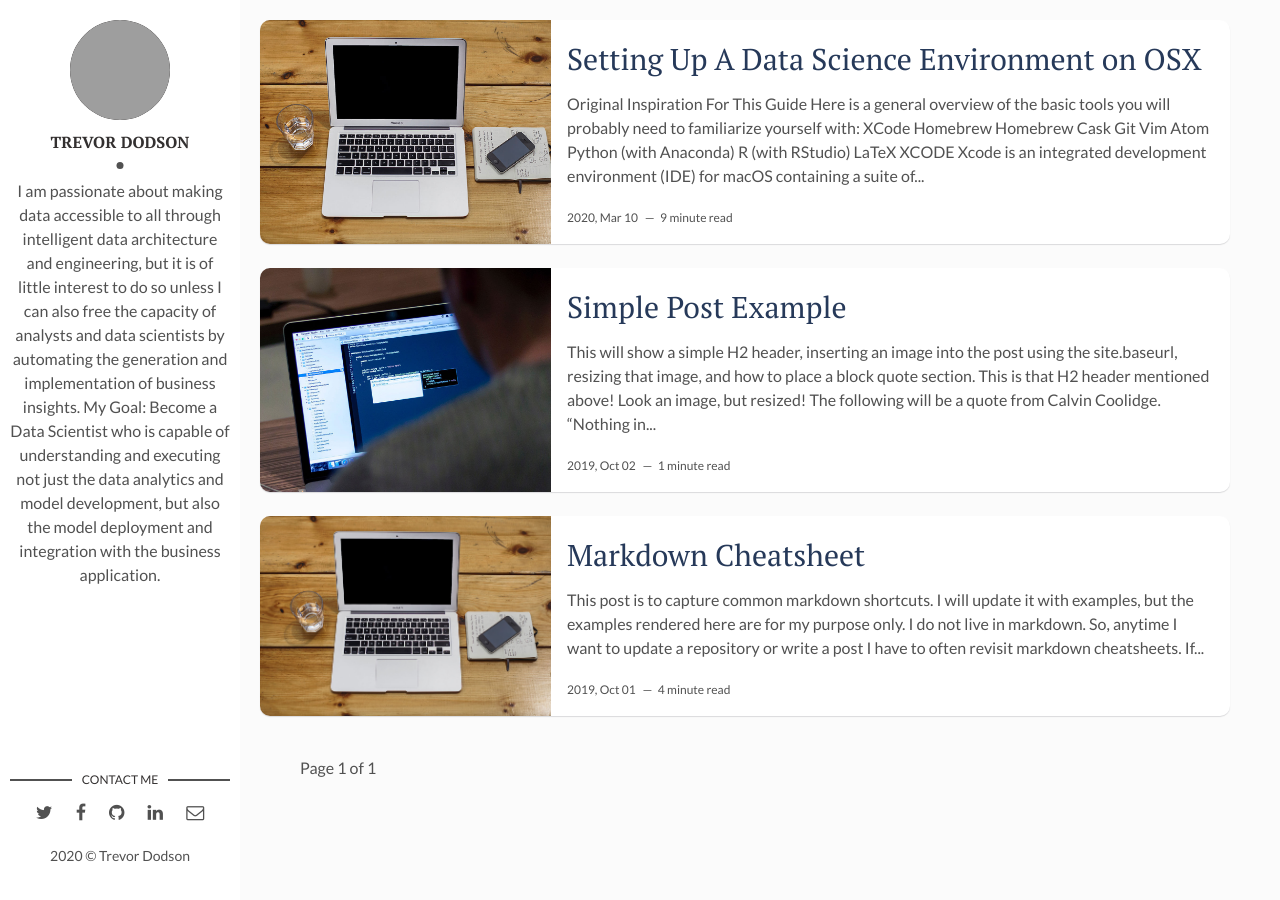
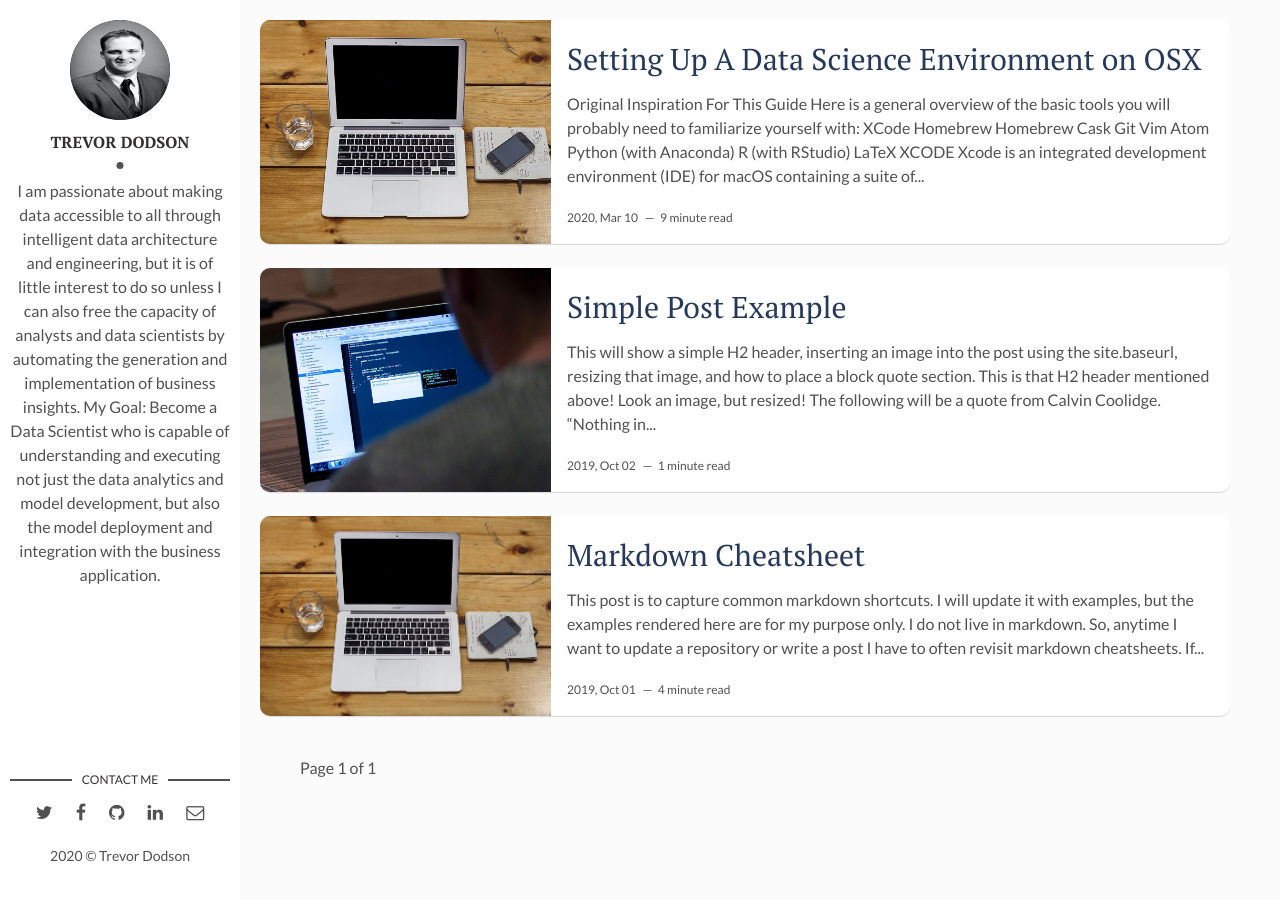
Before and after one commit to tjdodson/tjdodson.github.io, a Jekyll site: the page built from index.html, in a window 1280 px wide. Built offline with Jekyll 4.4.1, drawn with Linux system fonts in a browser that asks for light colours; the list of posts is cut into pages by our own code.

Commit message:
combining img assets

```diff
--- a/_config.yml
+++ b/_config.yml
@@ -10,7 +10,7 @@ site-twitter: #if your site has a twitter account, enter it here
 
 # Author Settings
 author: Trevor Dodson # add your name
-author-img: HS1.png # add your photo
+author-img: HeadShots/slack_profile.png # add your photo
 about-author: > # add description
   I am passionate about making data accessible to all through intelligent data architecture and engineering, but it is of little interest to do so unless I can also free the capacity of analysts and data scientists by automating the generation and implementation of business insights.
   My Goal: Become a Data Scientist who is capable of understanding and executing not just the data analytics and model development, but also the model deployment and integration with the business application.
```
Also changed, not shown: assets/img/HeadShots/slack_profile.png (added), assets/img/how_hacking_works.png (added), assets/img/tada.gif (added), assets/img/user_authentication.png (added), 8 other files.
